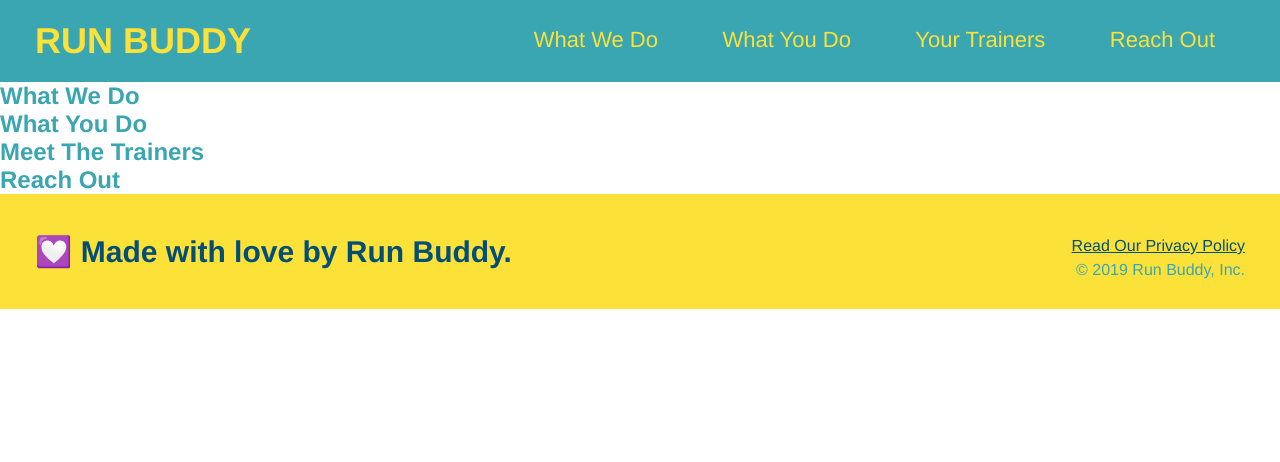
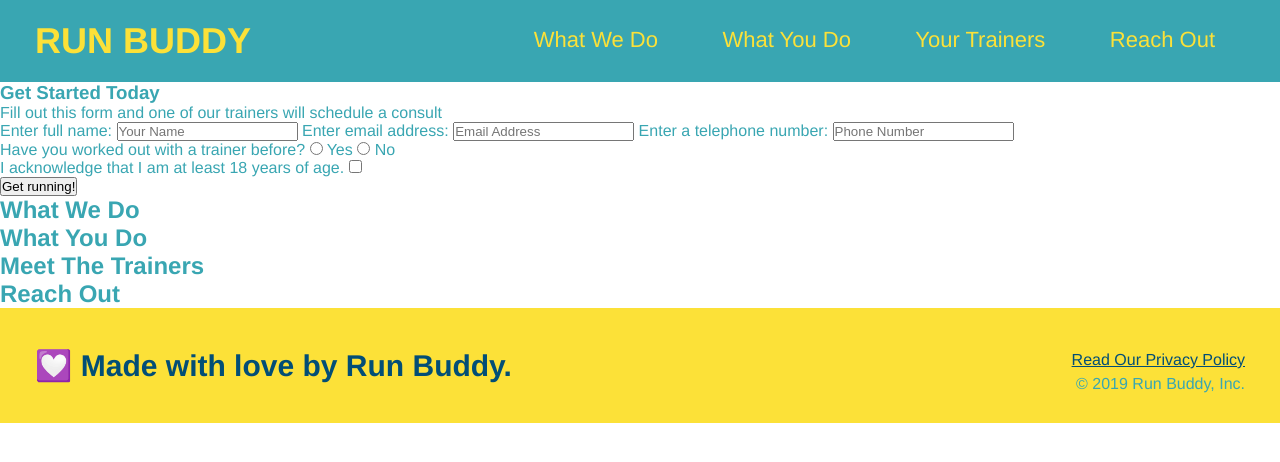
Before and after one commit to tniemeye19/run-buddy, a plain HTML site: page index.html in a window 1280 px wide. Drawn offline with Linux system fonts and the light colour scheme.

Commit message:
Build the Hero Section Structure. Section 1.3.3.

```diff
--- a/index.html
+++ b/index.html
@@ -34,7 +34,37 @@
 
         <!-- hero/jumbotron -->
         <section>
+            <div>
+                <h3>Get Started Today</h3>
+                <p>Fill out this form and one of our trainers will schedule a consult</p>
+            <!-- Add form element -->
+            <form>
+                <label for="name">Enter full name:</label>
+                <input type="text" placeholder="Your Name" name="name" id="name" />
+                <label for="email">Enter email address:</label>
+                <input type="email" placeholder="Email Address" name="email" id="email" />
+                <label for="phone">Enter a telephone number:</label>
+                <input type="tel" placeholder="Phone Number" name="phone" id="phone" />
+                <p>
+                    Have you worked out with a trainer before?
+                    <input type="radio" name="trainer-confirm" id="trainer-yes" />
+                    <label for="trainer-yes">Yes</label>
+                    <input type="radio" name="trainer-confirm" id="trainer-no" />
+                    <label for="trainer-yes">No</label>
+                </p>
+                <p>
+                    <label for="checkbox">
+                        I acknowledge that I am at least 18 years of age.
+                    </label>
+                    <input type="checkbox" name="age-confirm" id="checkbox" />
+                </p>
+                <button type="submit">
+                    Get running!
+                </button>
+            </form>
+            </div>
         </section>
+        <!-- end hero -->
 
         <!-- "what we do" section -->
         <section>
```
